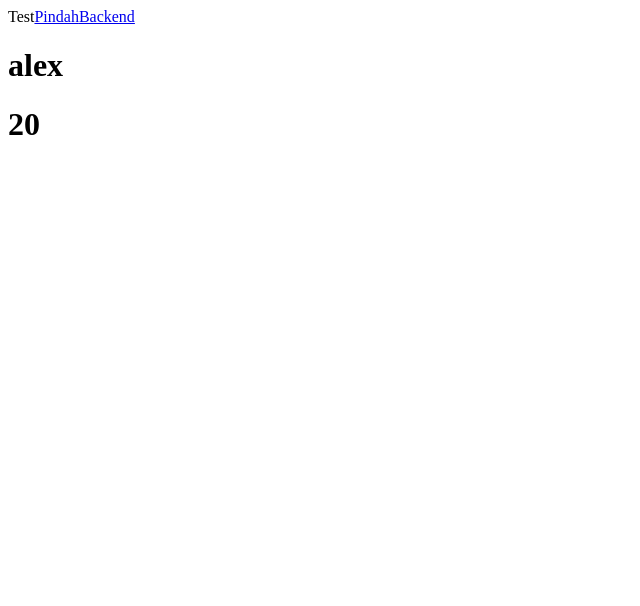
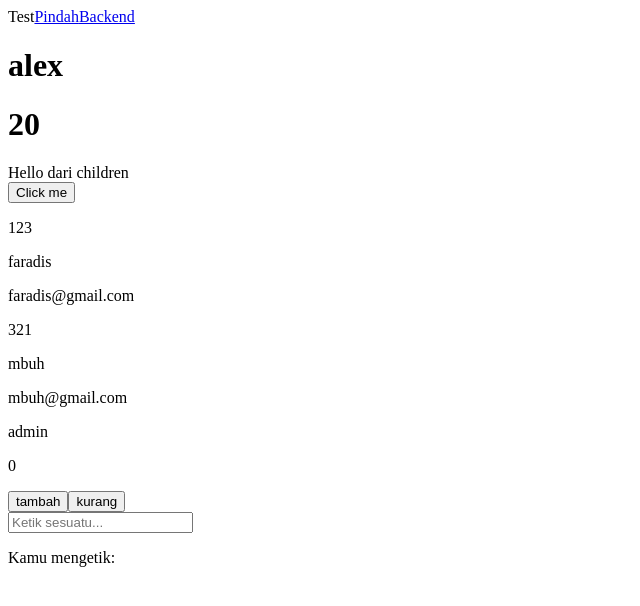
Before and after one commit to faradisyulianto20/belajar-typescript, a React (Vite) app: page / in a window 1280 px wide. Shown: the top 606 px of the page, without its empty margins (0-640 px from the left). Built offline with nearby package versions, Linux system fonts and the light colour scheme; no server answers.

Commit message:
add counter and livetyping

```diff
--- /dev/null
+++ b/src/components/adminInfo.component.tsx
@@ -0,0 +1,20 @@
+import type { adminInfoList } from "./types"
+import type { FC } from "react"
+
+type adminProps = {
+    admin: adminInfoList
+}
+
+
+const AdminInfo : FC<adminProps>= ({admin}) => {
+    return (
+        <>
+            <p>{admin.id}</p>
+            <p>{admin.name}</p>
+            <p>{admin.email}</p>
+            <p>{admin.role}</p>
+        </>
+    )
+}
+
+export default AdminInfo
--- /dev/null
+++ b/src/components/button.component.tsx
@@ -0,0 +1,20 @@
+import type {FC} from 'react'
+
+interface tipeData {
+    label: string,
+    onClick: () => void,
+    disabled: boolean,
+}
+
+
+const Button: FC<tipeData> = ({label, onClick, disabled}: tipeData) => {
+    return (
+        <>
+            <button onClick={onClick} disabled={disabled}>
+                {label}
+            </button>
+        </>
+    )
+}
+
+export default Button
--- /dev/null
+++ b/src/components/counter.component.tsx
@@ -0,0 +1,16 @@
+import { useState } from "react"
+
+const Counter = () => {
+    const [nilai, setNilai] = useState(0)
+
+    return (
+        <>
+            <p>{nilai}</p>
+            <button onClick={() => setNilai(nilai + 1)}>tambah</button>
+            <button onClick={() => setNilai(nilai - 1)}>kurang</button>
+
+        </>
+    )
+}
+
+export default Counter
--- /dev/null
+++ b/src/components/livetyping.component.tsx
@@ -0,0 +1,27 @@
+import { useState } from "react"
+
+const Typing = () => {
+    type userProfile = {
+        name: string,
+    }
+
+    const [nilai, setNilai] = useState<userProfile>({name: ''})
+
+    const handleChange = (e: React.ChangeEvent<HTMLInputElement>) => {
+        setNilai({name: e.target.value});
+    };
+
+    return (
+        <div>
+        <input
+            type="text"
+            value={nilai.name}
+            onChange={handleChange}
+            placeholder="Ketik sesuatu..."
+        />
+        <p>Kamu mengetik: {nilai.name}</p> {/* 3. Tampilkan apa yang diketik */}
+        </div>
+    )
+}
+
+export default Typing
--- /dev/null
+++ b/src/components/node.component.tsx
@@ -0,0 +1,12 @@
+// node.component.tsx
+import type { ReactNode } from 'react';
+
+interface NyobaProps {
+  children: ReactNode;
+}
+
+const Nyoba = ({ children }: NyobaProps) => {
+  return <>{children}</>; // atau bisa bungkus di <div> jika perlu
+};
+
+export default Nyoba;
--- /dev/null
+++ b/src/components/types.tsx
@@ -0,0 +1,9 @@
+export interface Info {
+    id: number,
+    name: string,
+    email: string
+}
+
+export interface adminInfoList extends Info {
+    role: string
+}
--- a/src/components/user.component.tsx
+++ b/src/components/user.component.tsx
@@ -1,9 +1,17 @@
-const User = (props: {name: string, age: number, isStudent: boolean}) => {
+import type {FC} from 'react'
+
+type tipeData = {
+    name: string,
+    age: number,
+    isStudent: boolean
+}
+
+const User: FC <tipeData> = ({name, age, isStudent}: tipeData) => {
     return (
         <>
-            <h1>{props.name}</h1>
-            <h1>{props.age}</h1>
-            <h1>{props.isStudent}</h1>
+            <h1>{name}</h1>
+            <h1>{age}</h1>
+            <h1>{isStudent}</h1>
         </>
     )
 }
--- /dev/null
+++ b/src/components/userInfo.component.tsx
@@ -0,0 +1,18 @@
+import type { FC } from "react"
+import type { Info } from "./types"
+
+type userProps = {
+    user: Info
+}
+
+const UserInfo: FC<userProps> = ({user}) => {
+    return (
+        <>
+            <p>{user.id}</p>
+            <p>{user.name}</p>
+            <p>{user.email}</p>
+        </>
+    )
+}
+
+export default UserInfo
--- a/src/pages/home.component.tsx
+++ b/src/pages/home.component.tsx
@@ -1,5 +1,11 @@
 import { Link } from "react-router-dom";
 import User from "../components/user.component"
+import Nyoba from "../components/node.component"
+import Button from "../components/button.component";
+import UserInfo from "../components/userInfo.component";
+import AdminInfo from "../components/adminInfo.component";
+import Counter from "../components/counter.component";
+import Typing from "../components/livetyping.component";
 
 const Home = () => {
 //     let age: number = 20;
@@ -623,12 +629,33 @@ const Home = () => {
 
     // intersection
 
+    const user123 = {
+        id: 123,
+        name: "faradis",
+        email: "faradis@gmail.com"
+    }
+
+    const admin = {
+        id: 321,
+        name: 'mbuh',
+        email: 'mbuh@gmail.com',
+        role: "admin"
+    }
+
     return (
         <>
             Test
             <Link to="/pindah">Pindah</Link>
             <Link to="/backend">Backend</Link>
             <User name="alex" age={20} isStudent={true} />
+            <Nyoba>
+                <div>Hello dari children</div>
+            </Nyoba>
+            <Button label="Click me" onClick={() => console.log("Pressed")} disabled={false}/>
+            <UserInfo user={user123}/>
+            <AdminInfo admin={admin}/>
+            <Counter />
+            <Typing />
         </>
     )
 }
```
